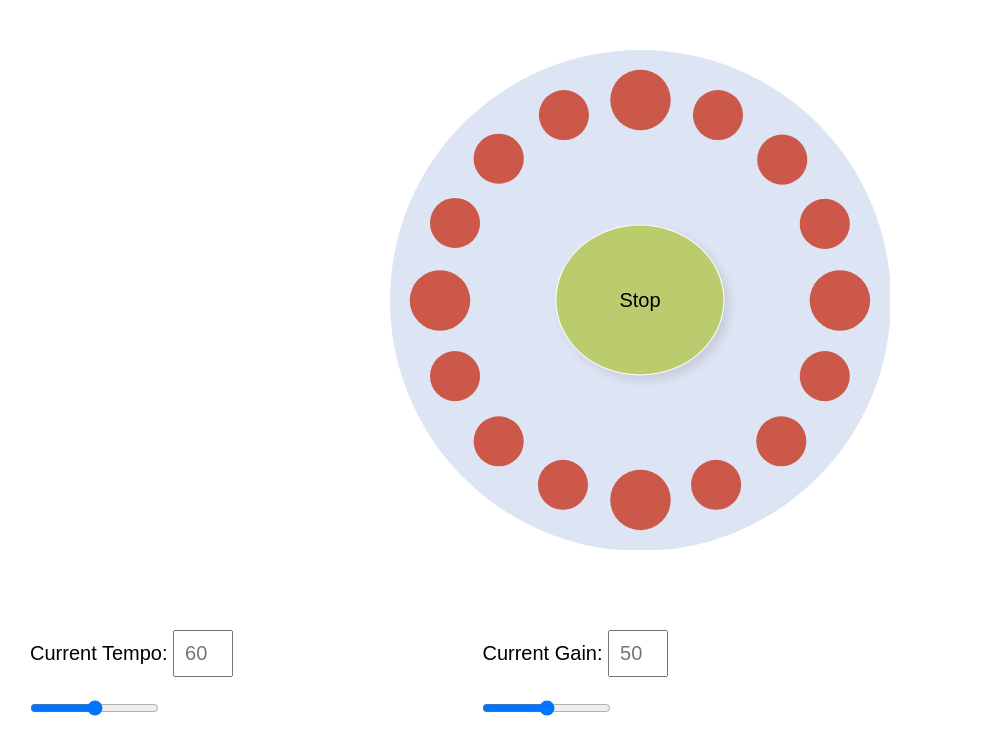
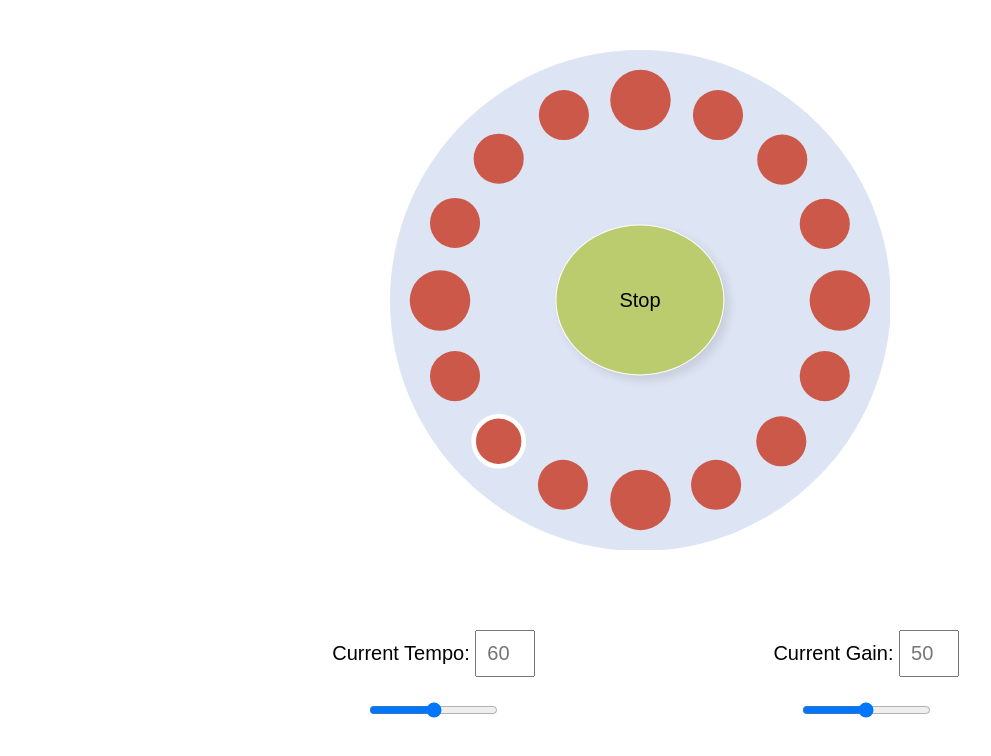
Before and after one commit to shard520/circle-composer-app, a plain HTML site: page index.html in a window 1280 px wide. Both pictures are taken after a click on the button "Play". Shown: the whole page, without its empty margins (0-991 px from the left). Drawn offline with Linux system fonts and the light colour scheme.

Commit message:
Add styling for current note when sequence is being played. Center controls under the circle.

```diff
--- a/index.html
+++ b/index.html
@@ -41,7 +41,7 @@
       </svg>
       <button class="play-stop-btn">Play</button>
     </div>
-
+    <div class="control__container">
       <div class="control">
         <label for="tempoInput" class="control__label">Current Tempo:</label>
         <input
@@ -84,6 +84,7 @@
           class="control__slider"
         />
       </div>
+    </div>
     <script src="./index.js"></script>
   </body>
 </html>
--- a/index.js
+++ b/index.js
@@ -37,6 +37,8 @@ let BPM = parseInt(((60 / initialBpmValue) * 1000) / 4);
 // Variable used to stop and start the timer
 let timer;
 
+// FUNCTIONS
+
 function playNote(pitch) {
   // Create oscillator
   const oscillator = audioContext.createOscillator();
@@ -54,6 +56,8 @@ function playOrStop() {
   if (timer) {
     // If sequence is playing, clear the current timer
     clearTimeout(timer);
+    // Remove current style from the last note playing when sequence is stopped
+    cells[(currentNote || cells.length) - 1].classList.remove('current');
     // Reset currentNote to start next sequence from the beginning
     currentNote = 0;
     // Reset timer ID to allow sequence to be restarted
@@ -78,6 +82,10 @@ function playSequence() {
     else if (cellsArray[currentNote]) {
       playNote(300);
     }
+
+    // Add current note style and remove from previous note
+    cells[currentNote].classList.add('current');
+    cells[(currentNote || cells.length) - 1].classList.remove('current');
 
     // Advance sequence to the next note
     currentNote++;
@@ -113,6 +121,8 @@ function updateTempo(newTempo) {
   // Update BPM variable used in playSequence timer and playNote note length
   BPM = parseInt(((60 / newTempo) * 1000) / 4);
 }
+
+// EVENT LISTENERS
 
 // Add event listener to each cell to toggle on or off when clicked
 for (let cell = 0; cell < cells.length; cell++) {
--- a/sass/base/_base.scss
+++ b/sass/base/_base.scss
@@ -2,6 +2,7 @@
   --circle-background: #c6d2eb98;
   --on-color: #bacc6e;
   --off-color: #cc584a;
+  --current-color: #fff;
 }
 
 *,
--- a/sass/components/_circle.scss
+++ b/sass/components/_circle.scss
@@ -19,3 +19,8 @@
 .on {
   fill: var(--on-color);
 }
+
+.current {
+  stroke: var(--current-color);
+  stroke-width: 0.5;
+}
--- a/sass/components/_controls.scss
+++ b/sass/components/_controls.scss
@@ -1,18 +1,15 @@
 .control {
+  &__container {
+    text-align: center;
+  }
+
   padding: 3rem;
   font-size: 2rem;
   display: inline-block;
-
-  &__label {
-  }
 
   &__input {
     width: 6rem;
     padding: 1rem;
     font-size: inherit;
   }
-
-  &__slider {
-    display: block;
-  }
 }
```
Also changed, not shown: css/main.css, dev/css/main.css, 2 other files. Lines whose indentation alone changed are shown as unchanged.
